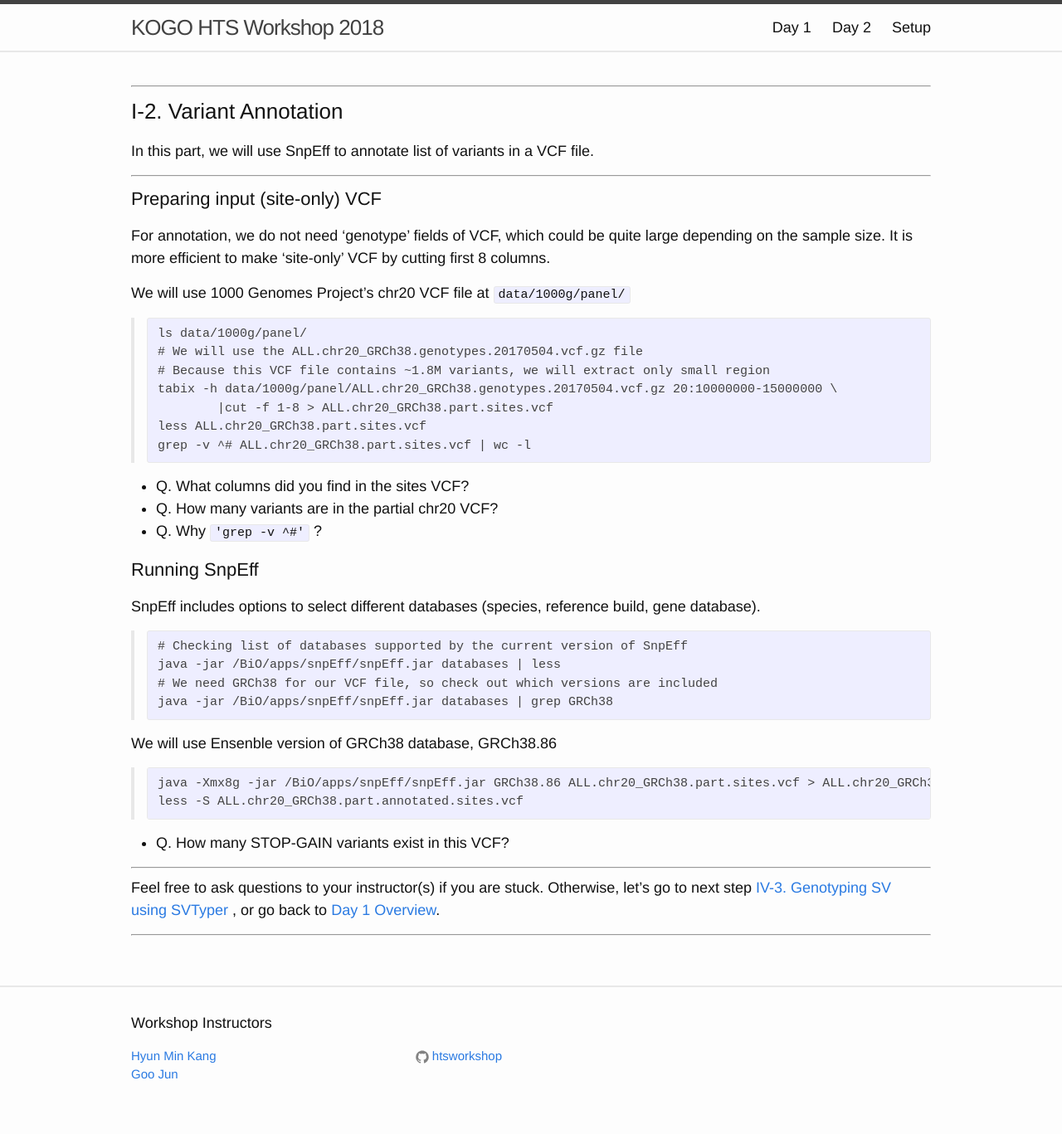
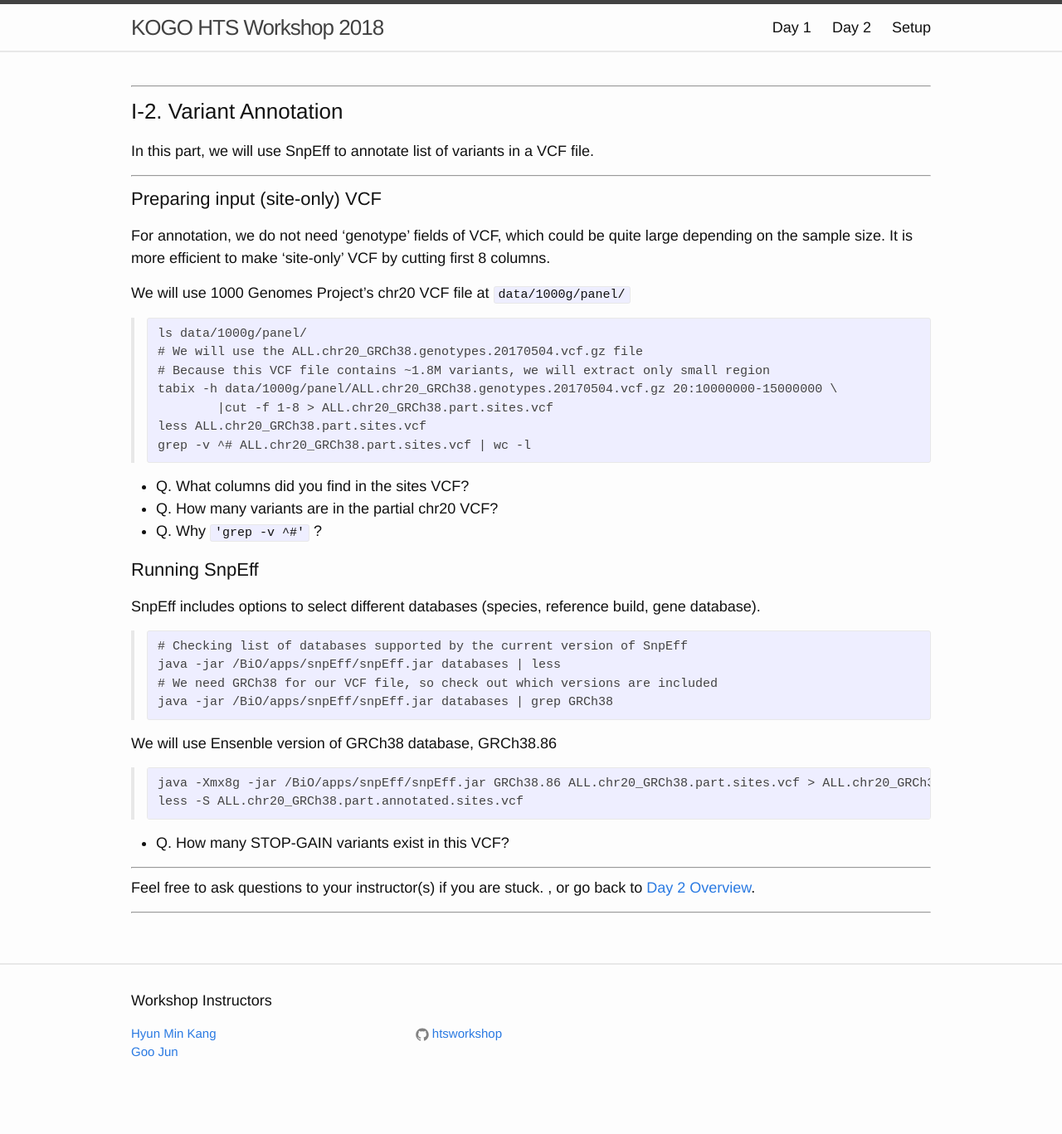
Before and after one commit to htsworkshop/stom-2018, a Jekyll site: the page built from class-material/day2-annotation.md, in a window 1280 px wide. Shown: the whole page at 83% size. Built offline with Jekyll 4.4.1, drawn with Linux system fonts in a browser that asks for light colours; after the commit the page ends 1340 px from its top, so only the background shows below that.

```diff
--- a/class-material/day2-annotation.md
+++ b/class-material/day2-annotation.md
@@ -51,8 +51,6 @@ less -S ALL.chr20_GRCh38.part.annotated.sites.vcf</pre>
 ---
 
 Feel free to ask questions to your instructor(s) if you are stuck.
-Otherwise, let's go to next step
-[IV-3. Genotyping SV using SVTyper](../class-material/day1-svtyper)
-, or go back to [Day 1 Overview](../day1).
+, or go back to [Day 2 Overview](../day2).
 
 ---
```
Also changed, not shown: 2 other files.
